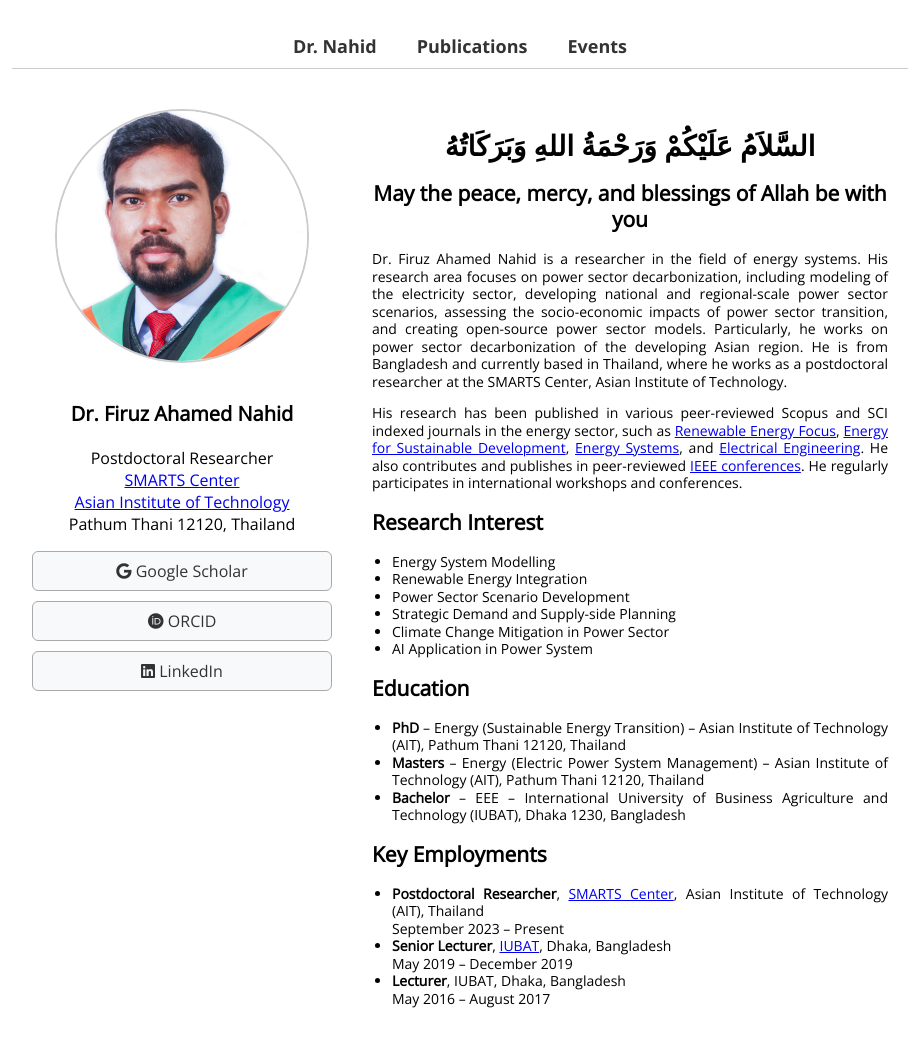
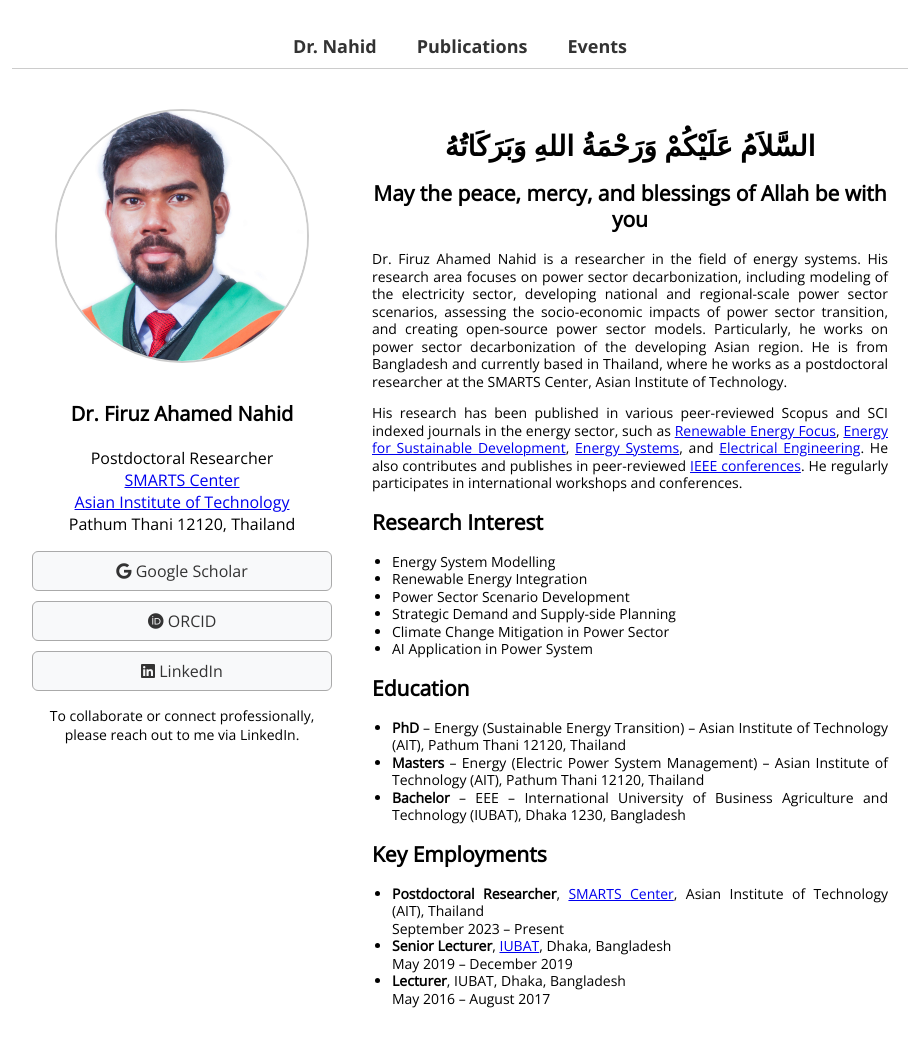
Before and after one commit to FiruzAhamed/firuzahamed.github.io, a Jekyll site: the page built from index.md, in a window 1280 px wide and 1117 px high. Shown: the top 1047 px of the window, without its empty margins (180-1099 px from the left). Built offline with Jekyll 4.4.1, drawn with Linux system fonts in a browser that asks for light colours.

Commit message:
Update index.md
Signed-off-by: Firuz Ahamed Nahid <122635742+FiruzAhamed@users.noreply.github.com>

```diff
--- a/index.md
+++ b/index.md
@@ -30,6 +30,9 @@
       <a href="https://orcid.org/0000-0002-2531-7640" target="_blank"><i class="fab fa-orcid"></i> ORCID</a>
       <a href="https://www.linkedin.com/in/firuz-ahamed-nahid/" target="_blank"><i class="fab fa-linkedin"></i> LinkedIn</a>
     </div>
+    <p style="margin-top: 15px; font-size: 14px;">
+    To collaborate or connect professionally, please reach out to me via LinkedIn.
+    </p>
   </div>
   <!-- RIGHT SECTION: BIO + CONTENT -->
   <div class="right-panel">
```
